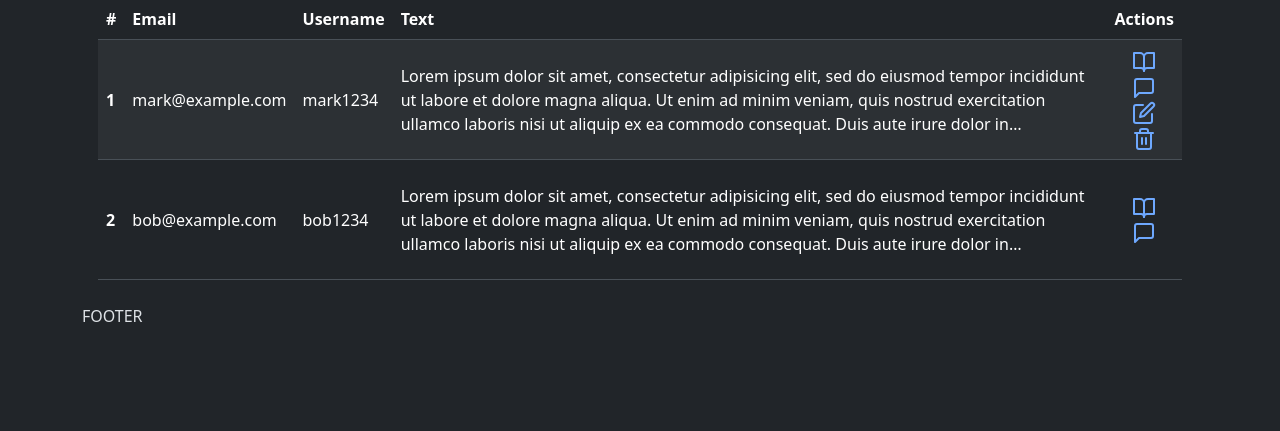
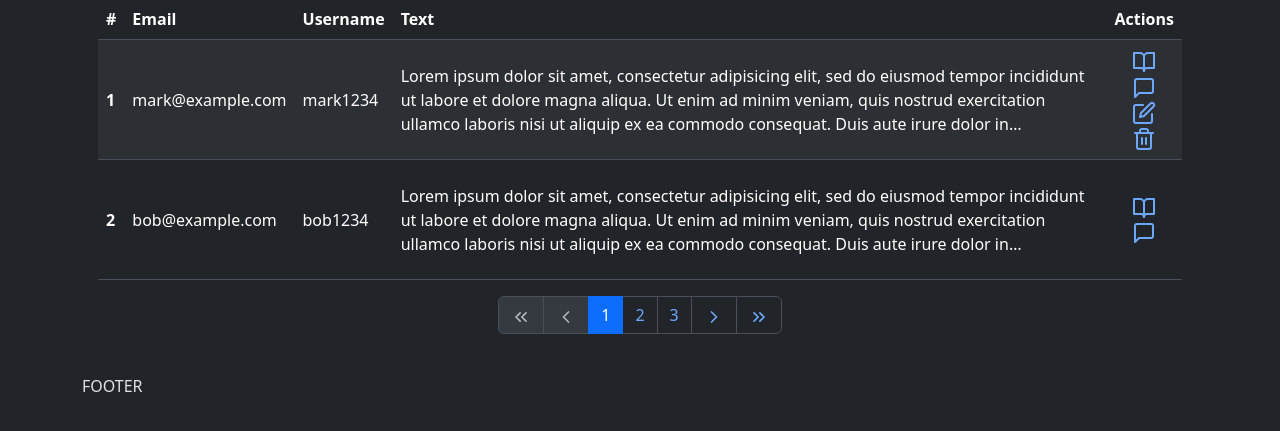
Before and after one commit to BRANYA43/web_comments, a Django app: page / in a window 1280 px wide. Shown: the part 81-512 px from the top of the page. Run offline with Django 5.2, Linux system fonts and the light colour scheme; parts of the project's set-up code (start-up, migrations or seed data) failed here and were passed over.

Commit message:
Add paginator to home page

```diff
--- a/src/templates/home.html
+++ b/src/templates/home.html
@@ -3,5 +3,10 @@
   {% include 'components/navbar.html' %}
 {% endblock header_content %}
 {% block main_content %}
-  {% include 'components/table.html' %}
+  <div>
+    {% include 'components/table.html' %}
+  </div>
+  <div class="d-flex justify-content-center">
+    {% include 'components/paginator.html' %}
+  </div>
 {% endblock main_content %}
```
